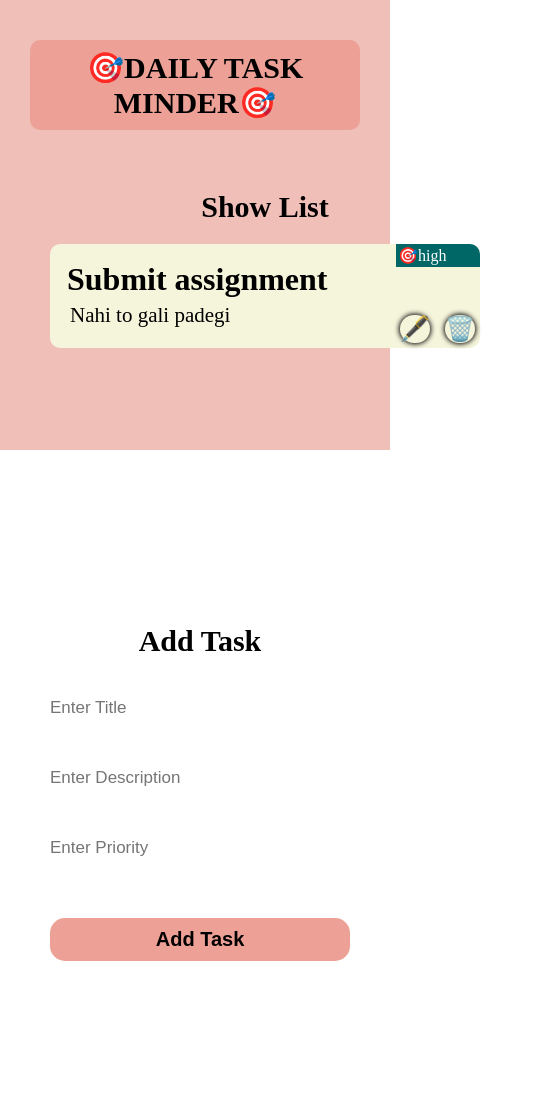
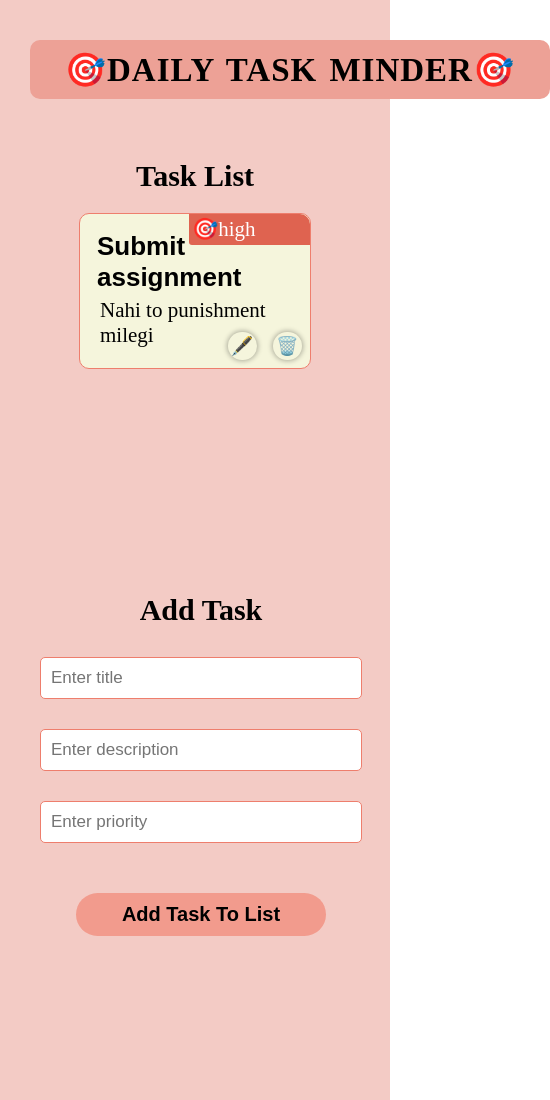
Before and after one commit to sonaligadekar20/Daily-Task-Minder, a React app: page / in a window 390 px wide. Shown: the top 1100 px of the page, 550 px wide, since content can reach past the window. Before the commit the page ends 981 px from the top, so only its background shows below. Built offline with nearby package versions, Linux system fonts and the light colour scheme.

Commit message:
code is updated

```diff
--- a/src/components/Task/Task.css
+++ b/src/components/Task/Task.css
@@ -3,13 +3,15 @@
     margin: 20px;
     padding: 15px;
     border-radius: 10px;
-    /* border: 1px solid  #ff4d94; */
-    /* box-shadow: 0  0 2px 1.5px #00cccc; */
+    border: 1px solid rgb(238, 126, 109);
     background-color:beige;
     position: relative;
 }
 .task-title{
     margin: 2px;
+    font-size: 26px;
+    font-weight: 550;
+    font-family: Arial, Helvetica, sans-serif;
 }
 .task-description{
     margin: 5px;
@@ -19,20 +21,26 @@
     position: absolute;
     right: 0;
     top: 0;
-    background-color:#006666;
+    background-color:rgb(223, 99, 80);
+    border-radius: 0 10px 0 3px;
+    padding: 3px;
+    font-size:21px;
     color: white;
-    border-radius: 0 10px 0 0;
-    padding: 2px;
-    width: 80px;
+    width: 115px;
+}
+.task-priority-icon{
+    font-size: 21px;
 }
 .task-delete-icon{
     position: absolute;
     bottom: 5px;
     right: 5px;
     cursor: pointer;
-    box-shadow: 0 0 5px 1px black;
-    font-size: 24px;
+    box-shadow: 0 0 5px 1px rgba(0,0,0,0.3);
+    font-size: 18px;
+    padding: 3px;
     border-radius: 50px ;
+    margin: 3.5px;
 }
 
 .task-edit-icon{
@@ -40,8 +48,21 @@
     bottom: 5px;
     right: 50px;
     cursor: pointer;
-    box-shadow: 0 0 5px 1px black;
-    font-size: 24px;
+    box-shadow: 0 0 5px 1px rgba(0,0,0,0.3);
+    font-size: 18px;
     border-radius: 50px ;
+    margin: 3.5px;
+    padding: 3px;
+}
+@media screen  and (max-width:600px){
+    .task-container{
+        width: 200px;
+        margin: 20px;
+        padding: 15px;
+        border-radius: 10px;
+        border: 1px solid rgb(238, 126, 109);
+        background-color:beige;
+        position: relative;
+    }
 
 }
--- a/src/views/Home/Home.css
+++ b/src/views/Home/Home.css
@@ -1,17 +1,17 @@
-
 .container{
-    background-color: rgb(239, 191, 184);
-    height: 100vw;
+    background-color: rgb(243, 203, 197);
+    height: 100vh;
    padding: 30px;
 }
 .app-title{
     text-align: center;
-    font-size: 30px;
+    font-size: 33px;
     background-color: rgb(237, 161, 150);
-    width: fit-content;
+    width: 500px;
     display: block;
     margin: 10px auto;
-
+    letter-spacing: 1px;
+    word-spacing: 3px;
     padding: 10px;
     border-radius: 10px;
 }
@@ -31,18 +31,23 @@
     margin: 30px 10px ;
 }
 .btn-add-task{
-    background-color:rgb(237, 161, 150);
-   font-weight: bold;
-   border:5px rgb(244, 136, 119);
-    border-radius: 15px;
+    background-color:rgb(242, 155, 141);
+    font-weight: bold;
+    border-radius: 25px;
     padding: 10px 5px;
-    border: none;
     margin:20px;
     font-size: 20px;
-    width: 300px;
+    width: 250px;
+    border: 8px rgb(216, 63, 39);
     display: block;
     margin-left: auto;
     margin-right: auto;
+    cursor: pointer;
+}
+.btn-add-task:hover{
+    width: 260px;
+    transition: 0.5s;
+
 }
 .text-center{
    text-align: center;
@@ -63,4 +68,20 @@
 .task-input{
     border: none;
     font-size: 17px;
+    border: 1px solid rgb(238, 126, 109);
 }
+
+@media screen and (max-width:600px){
+
+    .container{
+        background-color: rgb(243, 203, 197);
+        height: 200vh;
+       padding: 30px;
+    }
+    .todo-flex-container{
+        display: flex;
+        flex-wrap: wrap;
+        margin-top: 60px;
+    }
+
+}
--- a/src/views/Home/Home.js
+++ b/src/views/Home/Home.js
@@ -10,7 +10,7 @@ const Home = () => {
         {
             id: 1,
             title: 'Submit assignment',
-            description: 'Nahi to gali padegi',
+            description: 'Nahi to punishment milegi',
             priority: 'high'
         }
     ])
@@ -140,7 +140,7 @@ const Home = () => {
 
             <div className='todo-flex-container'>
                 <div>
-                    <h1 className='text-center'>Show List</h1>
+                    <h1 className='text-center'>Task List</h1>
                     <div className='tasks-container'>
                         {
                             taskList.map((taskItem, index) => {
@@ -172,7 +172,7 @@ const Home = () => {
                                 onChange={(e) => {
                                     setTitle(e.target.value)
                                 }}
-                                placeholder='Enter Title'
+                                placeholder='Enter title'
                                 className='task-input' />
 
 
@@ -182,7 +182,7 @@ const Home = () => {
                                 onChange={(e) => {
                                     setDescription(e.target.value)
                                 }}
-                                placeholder='Enter Description'
+                                placeholder='Enter description'
                                 className='task-input' />
 
                             <input
@@ -191,7 +191,7 @@ const Home = () => {
                                 onChange={(e) => {
                                     setPriority(e.target.value)
                                 }}
-                                placeholder='Enter Priority'
+                                placeholder='Enter priority'
                                 className='task-input' />
 
 
@@ -201,7 +201,7 @@ const Home = () => {
                                     onClick={() => {
                                         isEdit ? UpdateTask() : addTaskToList()
                                     }}>
-                                    {isEdit ? 'Update' : 'Add Task'
+                                    {isEdit ? 'Update' : 'Add Task To List'
                                     }
                                 </button>
 
```
